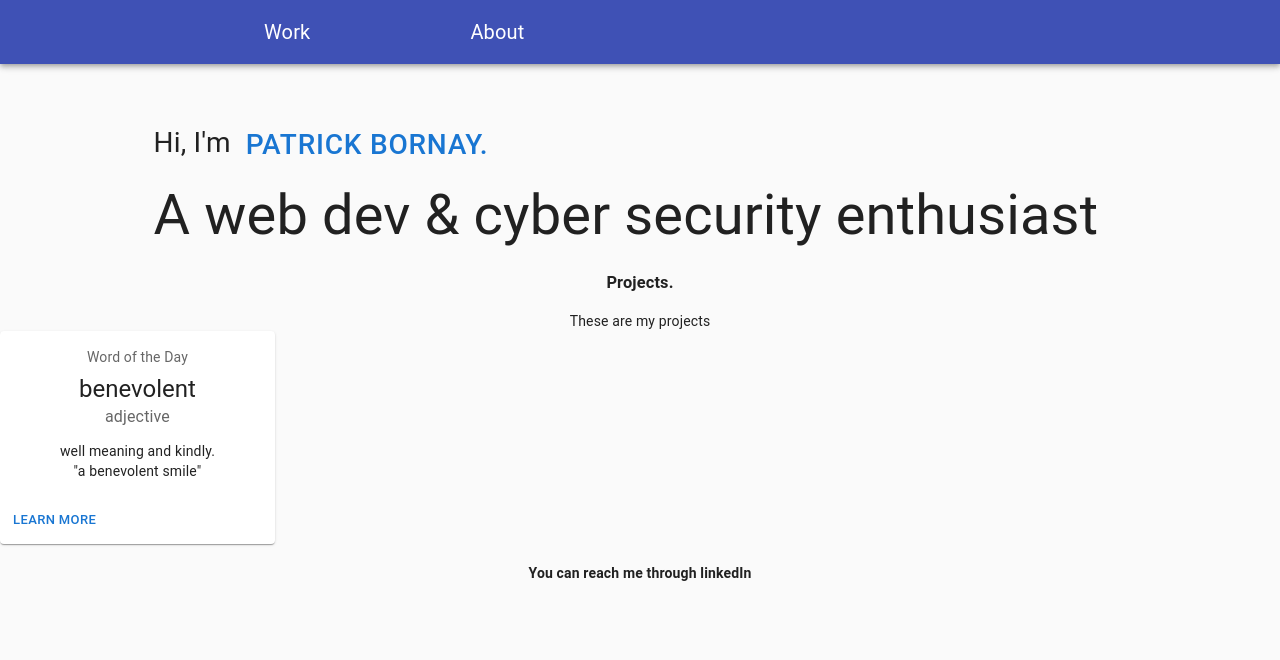
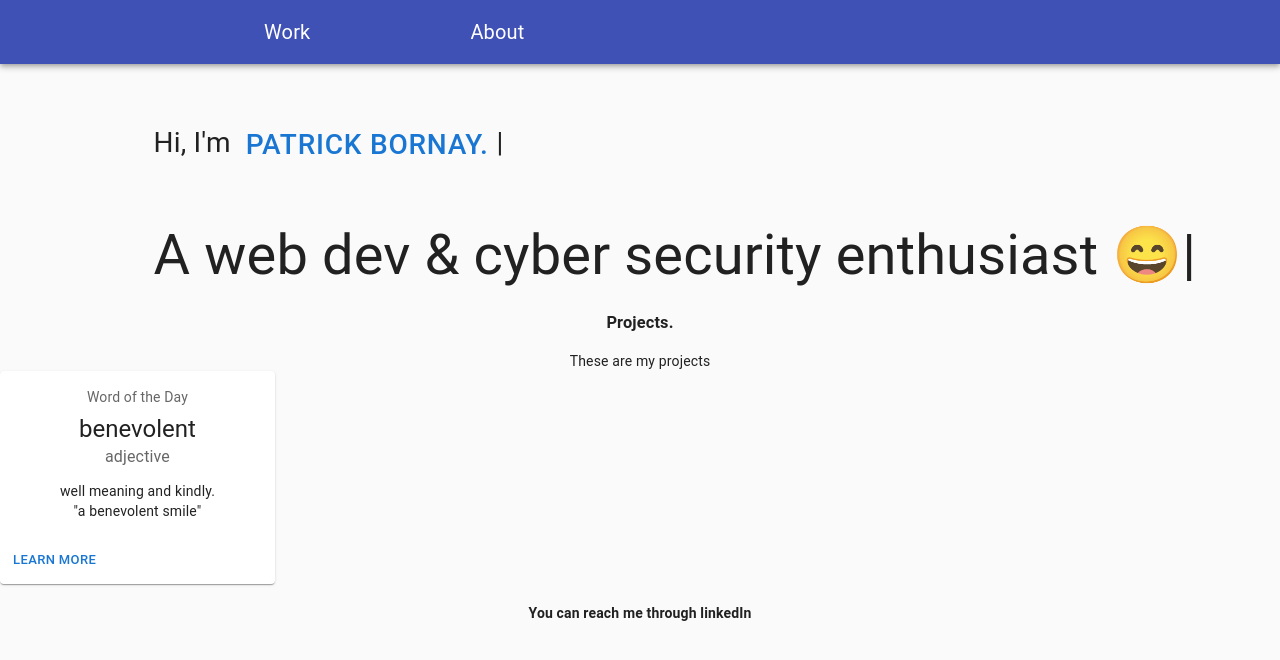
Before and after one commit to RelativeBinary/RelativeBinary.github.io, a React (Create React App) app: page / in a window 1280 px wide. Shown: the top 660 px of the page. Built offline with nearby package versions, Linux system fonts and the light colour scheme.

Commit message:
added typist animation to header

```diff
--- a/package.json
+++ b/package.json
@@ -15,6 +15,7 @@
     "react-dom": "^17.0.2",
     "react-router-dom": "^6.2.1",
     "react-scripts": "^5.0.0",
+    "react-typist": "^2.0.5",
     "web-vitals": "^2.1.3"
   },
   "scripts": {
--- a/src/components/Header.js
+++ b/src/components/Header.js
@@ -1,5 +1,6 @@
 import { Button } from '@mui/material';
 import React from 'react';
+import Typist from 'react-typist';
 
 export default function Header() {
   return (
@@ -14,10 +15,15 @@ export default function Header() {
           textAlign: 'left',
         }}
       >
-        Hi, I'm <Button style={{ fontSize: '100%' }}> Patrick Bornay. </Button>
+        <Typist>
+          Hi, I'm{' '}
+          <Button style={{ fontSize: '100%' }}> Patrick Bornay. </Button>
+        </Typist>
         <br />
         <span style={{ fontSize: '200%' }}>
-          A web dev & cyber security enthusiast
+          <Typist>
+            <Typist.Delay ms={2000} />A web dev & cyber security enthusiast 😄
+          </Typist>
         </span>
       </div>
     </div>
```
Also changed, not shown: 1 other file (tests, documents, lock files or other folders).
